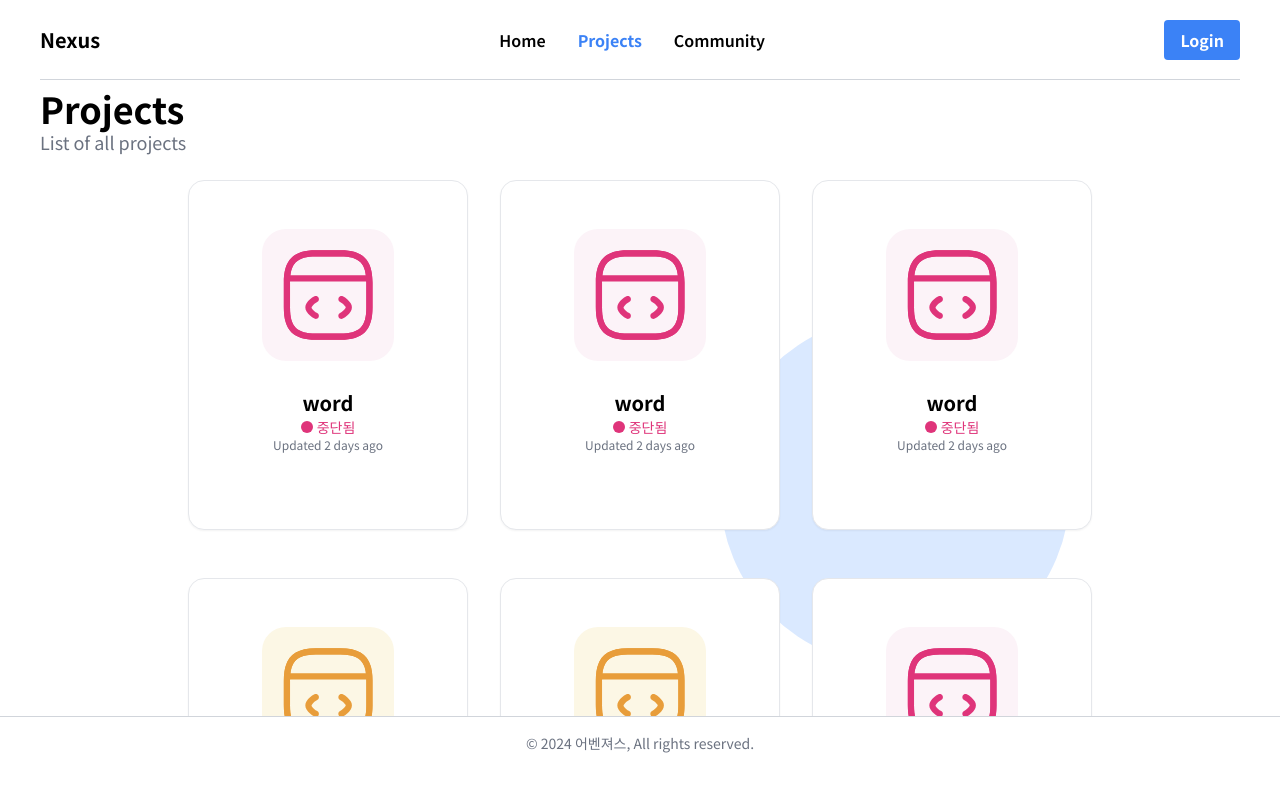
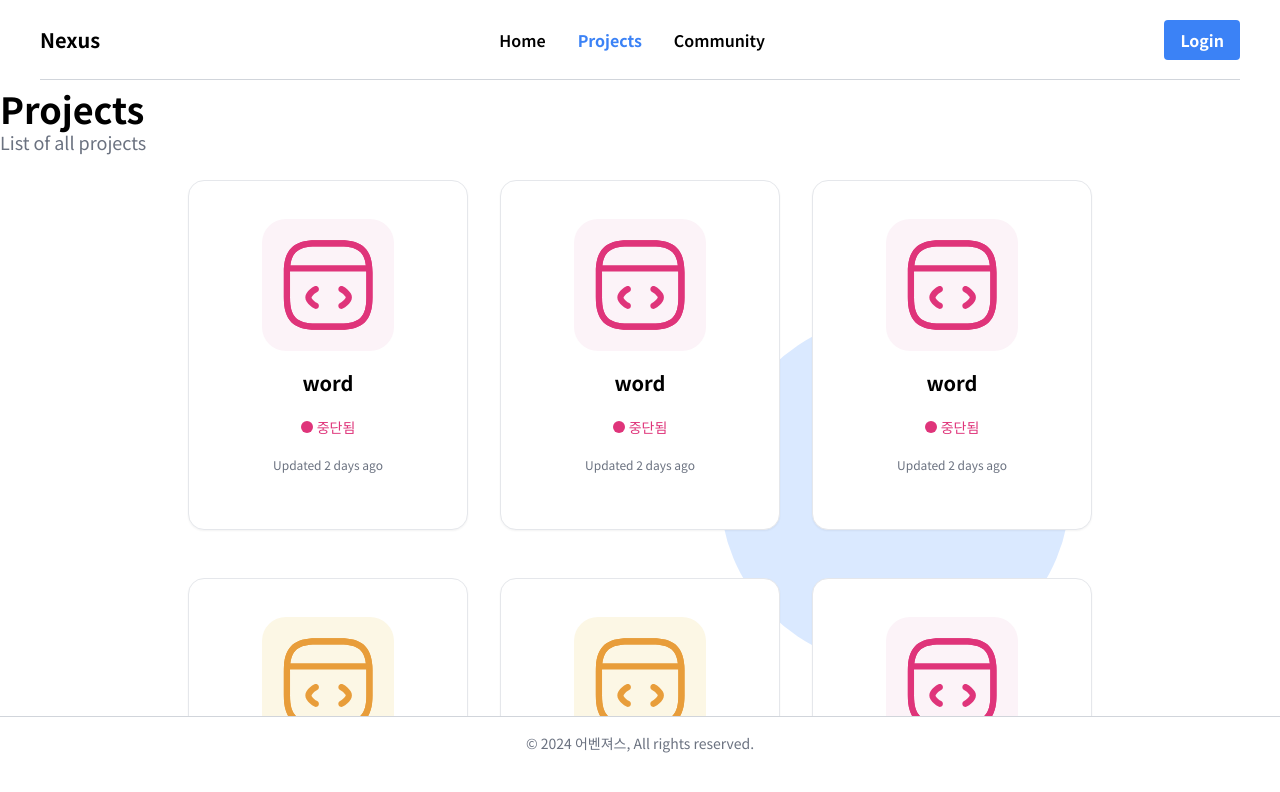
Before and after one commit to wwwcomcomcomcom/nexus-fe, a React (Vite) app: page /projects in a window 1280 px wide. Shown: the top 792 px of the page. Built offline with nearby package versions, Linux system fonts and the light colour scheme; no server answers.

Commit message:
card margin

```diff
--- a/src/component/ProjectList.tsx
+++ b/src/component/ProjectList.tsx
@@ -30,10 +30,7 @@ export default function ProjectList() {
   });
 
   return (
-    <main
-      className="flex flex-1 overflow-y-auto max-h-[70vh] relative overflow-hidden"
-      ref={scrollRef}
-    >
+    <main className="flex flex-1 overflow-y-auto max-h-[70vh] relative overflow-hidden" ref={scrollRef}>
       <div className="w-[350px] h-[350px] bg-[#DAE9FF] rounded-full absolute top-[10rem] translate-x-[45rem] z-0"></div>
       <div className="w-[400px] h-[400px] bg-[#DAE9FF] rounded-full absolute top-[50rem] -translate-x-[17rem] z-0"></div>
       {/* <div className="w-[200px] h-[200px] bg-[#DAE9FF] rounded-full absolute top-[95rem] translate-x-[67rem] z-10"></div> */}
--- a/src/component/projectCard/ProjectCard.tsx
+++ b/src/component/projectCard/ProjectCard.tsx
@@ -19,21 +19,16 @@ export default function ProjectCard(props: ProjectCardProps) {
       data-v0-t="card"
     >
       <div className="grow flex items-center justify-center">
-        <div
-          className="bg-orange-100 p-4 rounded-3xl"
-          style={{ backgroundColor: colorSet[1] }}
-        >
+        <div className="bg-orange-100 p-4 rounded-3xl" style={{ backgroundColor: colorSet[1] }}>
           <ProjectIcon color={colorSet[0]} />
         </div>
       </div>
       <div className="grow flex flex-col items-center">
-        <h1 className="text-xl font-bold">{props.project.name}</h1>
+        <h1 className="text-xl font-bold mb-5">{props.project.name}</h1>
         <ProjectStatus status={props.project.status} />
-        <div className="grid grow gap-2 text-sm justify-center">
+        <div className="grid grow gap-2 text-sm justify-center mt-5">
           {/* <p className="truncate">{props.project.description}</p> */}
-          <p className="text-xs text-gray-500 dark:text-gray-400">
-            Updated 2 days ago
-          </p>
+          <p className="text-xs text-gray-500 dark:text-gray-400">Updated 2 days ago</p>
         </div>
       </div>
     </div>
--- a/src/component/projectCard/projectStatus.ts
+++ b/src/component/projectCard/projectStatus.ts
@@ -14,9 +14,5 @@ export const StatusColorSet = {
 };
 
 export function getStatusColorSet(status: Status) {
-  return StatusColorSet[
-    Object.keys(Status)[
-      Object.values(Status).indexOf(status)
-    ] as keyof typeof StatusColorSet
-  ];
+  return StatusColorSet[Object.keys(Status)[Object.values(Status).indexOf(status)] as keyof typeof StatusColorSet];
 }
--- a/src/page/ProjectListPage.tsx
+++ b/src/page/ProjectListPage.tsx
@@ -7,11 +7,7 @@ export default function ProjectListPage() {
   const userStore = useUpdatedUserStore();
   return (
     <div className="flex flex-col w-full h-full mt-2">
-      <div className="flex flex-row w-full px-10 place-content-between">
-        <div>
-          <h1 className="text-4xl font-bold">Projects</h1>
-          <p className="text-lg text-gray-500">List of all projects</p>
-        </div>
+      <div className="flex flex-row w-full px-10 place-content-between bg-transparent">
         {userStore.isLogin() && (
           <div className="flex flex-row items-center">
             <button className="bg-blue-400 rounded-md h-10 px-3" onClick={() => navigate("/createProject")}>
@@ -20,6 +16,10 @@ export default function ProjectListPage() {
           </div>
         )}
       </div>
+      <div className="flex flex-col w-[99vw] ">
+        <h1 className="text-4xl font-bold">Projects</h1>
+        <p className="text-lg text-gray-500 ">List of all projects</p>
+      </div>
       <ProjectList />
     </div>
   );
```
